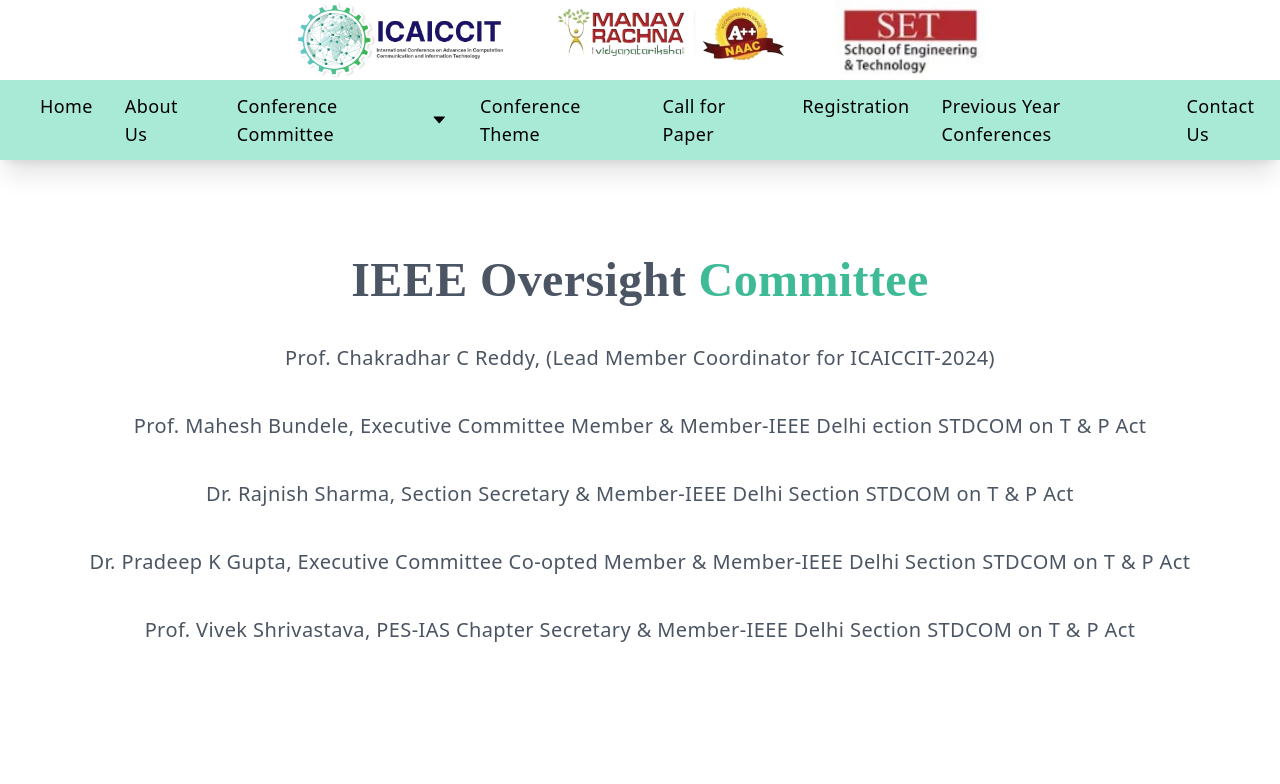
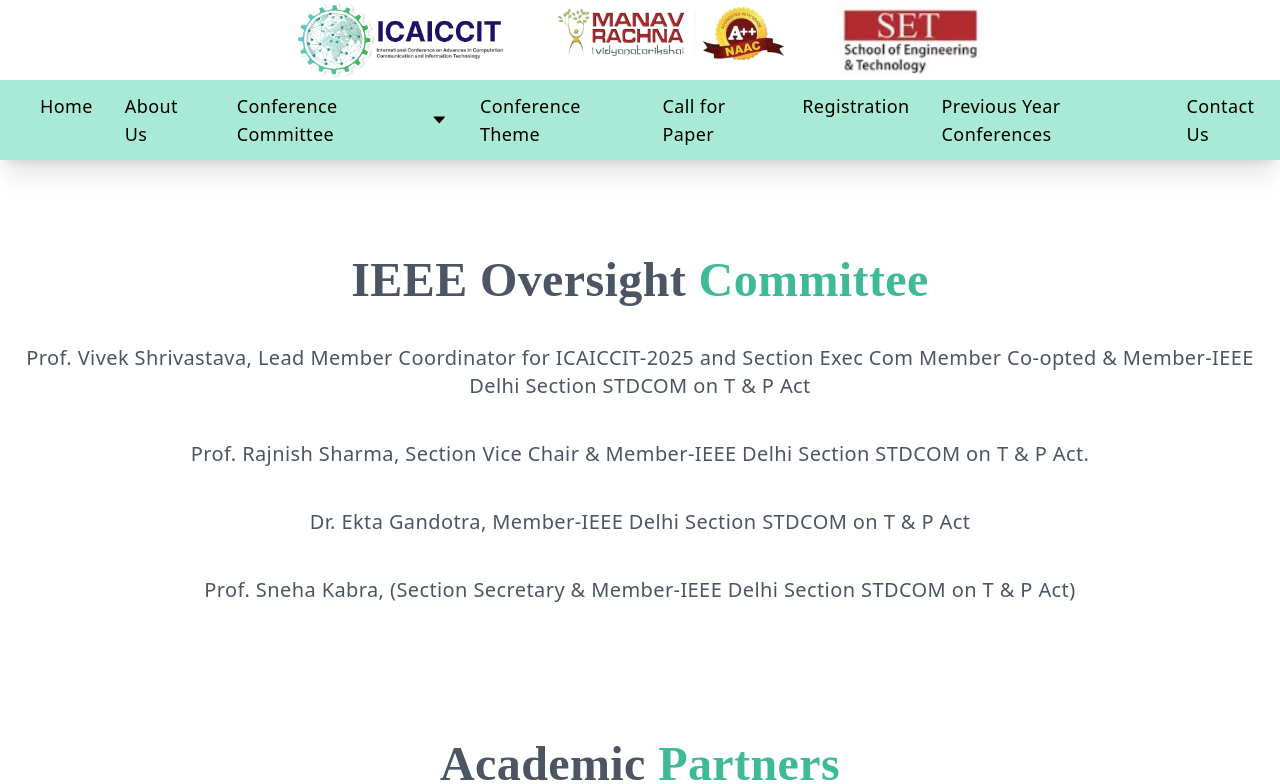
Before and after one commit to sai-ram-kaushik/icaiccit-2025, a Next.js app: page /ieee_oversight_committee in a window 1280 px wide. Shown: the top 784 px of the page. Built offline with nearby package versions, Linux system fonts and the light colour scheme.

Commit message:
updated with the changes

```diff
--- a/components/Navbar.jsx
+++ b/components/Navbar.jsx
@@ -27,10 +27,10 @@ const Navbar = () => {
       name: "Institutional Advisory Committee",
       link: "/institutional-advisory-committee",
     },
-    // {
-    //   name: "IEEE Oversight Committee",
-    //   link: "/ieee_oversight_committee",
-    // },
+    {
+      name: "IEEE Oversight Committee",
+      link: "/ieee_oversight_committee",
+    },
     {
       name: "Organizing Committee",
       link: "/organizing_committee",
--- a/pages/call-for-papers/index.jsx
+++ b/pages/call-for-papers/index.jsx
@@ -66,6 +66,12 @@ const index = () => {
                       <td>Camera Ready Paper Submission Deadline:</td>
                       <td>
                         30<sup>th</sup> August, 2025
+                      </td>
+                    </tr>
+                    <tr className="text-xl">
+                      <td>Early-bird registration deadline:</td>
+                      <td>
+                        5<sup>th</sup> August, 2025
                       </td>
                     </tr>
                     <tr className="text-xl">
--- a/pages/ieee_oversight_committee/index.jsx
+++ b/pages/ieee_oversight_committee/index.jsx
@@ -3,29 +3,23 @@ import React from "react";
 const index = () => {
   const ieee_oversight_committee = [
     {
-      name: "Prof. Chakradhar C Reddy",
+      name: "Prof. Vivek Shrivastava",
       designation:
-        "(Lead Member Coordinator for ICAICCIT-2024)",
+        "Lead Member Coordinator for ICAICCIT-2025 and Section Exec Com Member Co-opted & Member-IEEE Delhi Section STDCOM on T & P Act",
     },
     {
-      name: "Prof. Mahesh Bundele",
+      name: "Prof. Rajnish Sharma",
       designation:
-        "Executive Committee Member & Member-IEEE Delhi ection STDCOM on T & P Act",
+        "Section Vice Chair & Member-IEEE Delhi Section STDCOM on T & P Act.",
     },
     {
-      name: "Dr. Rajnish Sharma",
-      designation:
-        "Section Secretary & Member-IEEE Delhi Section STDCOM on T & P Act",
+      name: "Dr. Ekta Gandotra",
+      designation: "Member-IEEE Delhi Section STDCOM on T & P Act",
     },
     {
-      name: "Dr. Pradeep K Gupta",
+      name: "Prof. Sneha Kabra",
       designation:
-        "Executive Committee Co-opted Member & Member-IEEE Delhi Section STDCOM on T & P Act",
-    },
-    {
-      name: "Prof. Vivek Shrivastava",
-      designation:
-        "PES-IAS Chapter Secretary & Member-IEEE Delhi Section STDCOM on T & P Act",
+        "(Section Secretary & Member-IEEE Delhi Section STDCOM on T & P Act)",
     },
   ];
 
--- a/pages/registration/index.jsx
+++ b/pages/registration/index.jsx
@@ -9,7 +9,10 @@ const Register = () => {
         </h3>
 
         <div className="flex items-center justify-center mt-10">
-          <a href="https://docs.google.com/forms/d/e/1FAIpQLSe50R0W5Th7D-XO-PRyhP2vVEgJ6ef1azQHLFDJLXinz1pNsQ/viewform?usp=sharing" target="_blank">
+          <a
+            href="https://docs.google.com/forms/d/e/1FAIpQLSe50R0W5Th7D-XO-PRyhP2vVEgJ6ef1azQHLFDJLXinz1pNsQ/viewform?usp=sharing"
+            target="_blank"
+          >
             <h3 className="text-[#de0650] text-2xl flex items-center gap-3 border-2 rounded-xl p-4 m-5 font-poppins text-center">
               Click Here to Register Yourself{" "}
               <AiOutlineArrowRight size={25} className="hidden md:flex" />
@@ -18,7 +21,10 @@ const Register = () => {
         </div>
 
         <div className="flex items-center justify-center mt-5">
-          <a href="https://www.eptc-ieee.net/uploads/exhibitors-pdf/59c22cf8b853e_Copyright%20form.pdf" target="_blank">
+          <a
+            href="https://www.eptc-ieee.net/uploads/exhibitors-pdf/59c22cf8b853e_Copyright%20form.pdf"
+            target="_blank"
+          >
             <h3 className="text-[#de0650] text-2xl flex items-center gap-3 border-2 rounded-xl p-4 m-5 font-poppins text-center">
               IEEE Copyright Link
             </h3>
@@ -93,11 +99,17 @@ const Register = () => {
           </table>
         </div>
 
-        <div className="flex justify-center items-center mt-4 text-gray-600 font-playFair">
+        <div className="flex flex-col justify-center items-center mt-4 text-gray-600 font-playFair">
           <p>
             <b>
               *Author should pay registration amount as mentioned above + 18%
               GST
+            </b>
+          </p>
+          <p>
+            <b>
+              *Paper registered up to 5 August 2025 will get early bird
+              registration discount of 10% on overall registration fee
             </b>
           </p>
         </div>
```
